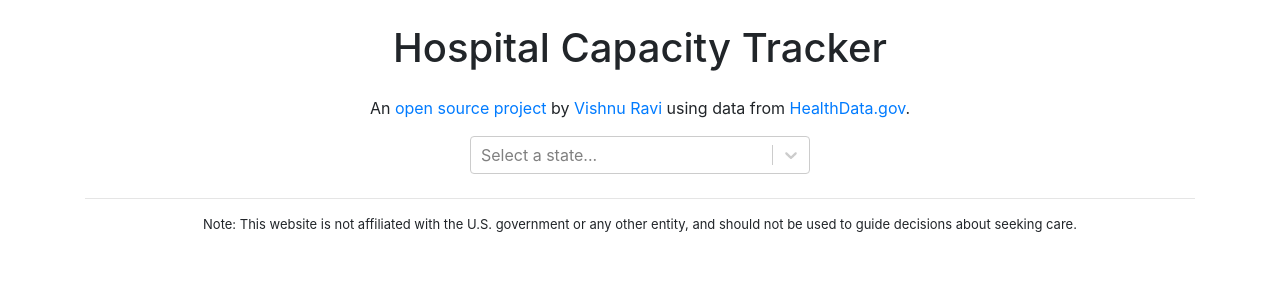
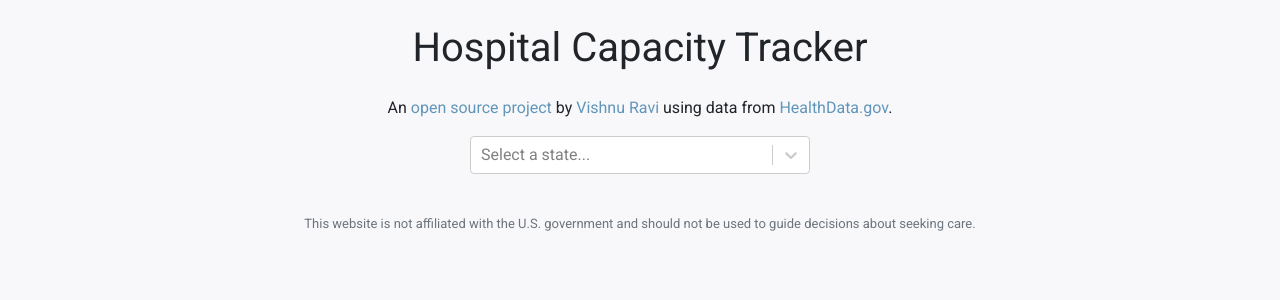
Before and after one commit to vishnuravi/hospital-capacity, a React (Create React App) app in the folder tracker/: page / in a window 1280 px wide. Shown: the top 300 px of the page. Built offline with nearby package versions, Linux system fonts and the light colour scheme; no server answers.

Commit message:
Minor design updates

```diff
--- a/tracker/src/components/Footer.js
+++ b/tracker/src/components/Footer.js
@@ -1,10 +1,9 @@
-import React from 'react'
-
 export default function Footer() {
     return (
-        <div className="mt-4">
-            <hr />
-            <p className="text-center footer-text">Note: This website is not affiliated with the U.S. government or any other entity, and should not be used to guide decisions about seeking care.</p>
-        </div>
+        <footer className="mt-4 rounded">
+            <div className="text-center text-muted p-3 footer-text">
+                This website is not affiliated with the U.S. government and should not be used to guide decisions about seeking care.
+            </div>
+        </footer>
     )
 }
--- a/tracker/src/components/Header.js
+++ b/tracker/src/components/Header.js
@@ -1,5 +1,3 @@
-import React from 'react'
-
 export default function Header() {
     return (
         <>
--- a/tracker/src/index.css
+++ b/tracker/src/index.css
@@ -1,10 +1,19 @@
-@import url('https://fonts.googleapis.com/css2?family=Open+Sans&family=Roboto&display=swap');
+@import url('https://fonts.googleapis.com/css2?family=Roboto&display=swap');
 
 body {
   margin: 0;
-  font-family: 'Open Sans', sans-serif;
+  font-family: 'Roboto', sans-serif;
   -webkit-font-smoothing: antialiased;
   -moz-osx-font-smoothing: grayscale;
+  background: #F8F7F9;
+}
+
+a:link {
+  color: #6096BA;
+}
+
+a:visited {
+  color: #6096BA;
 }
 
 .caret {
--- a/tracker/src/index.js
+++ b/tracker/src/index.js
@@ -1,9 +1,9 @@
 import React from 'react';
 import ReactDOM from 'react-dom';
-import './index.css';
 import App from './App';
 import reportWebVitals from './reportWebVitals';
 import 'bootstrap/dist/css/bootstrap.min.css';
+import './index.css';
 
 ReactDOM.render(
   <React.StrictMode>
```
Also changed, not shown: 1 other file (tests, documents, lock files or other folders).
